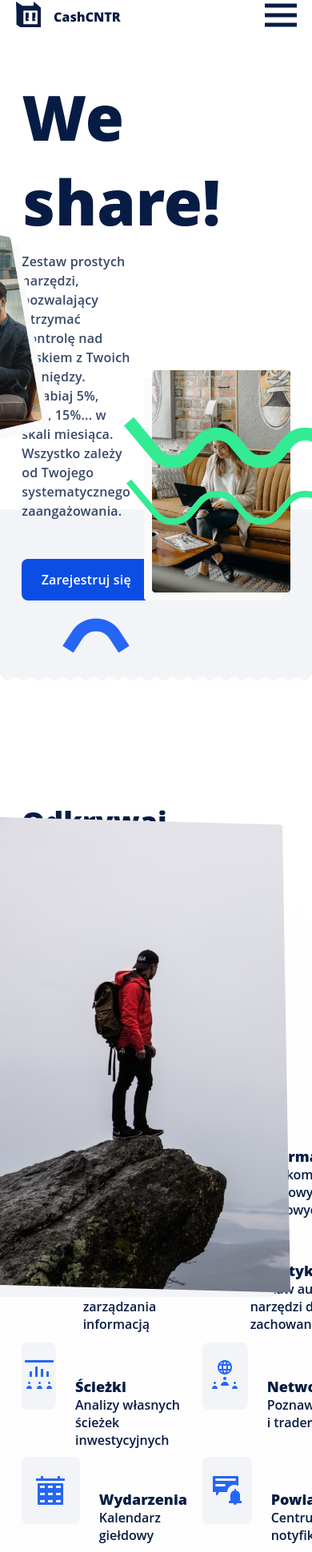
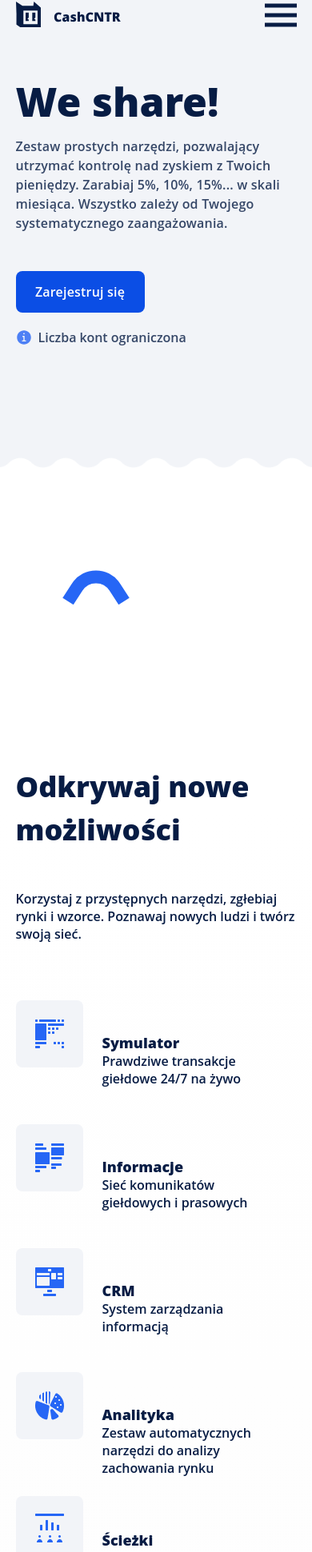
Before and after one commit to lt27037/crm-stanley, a React (Create React App) app: page / in a window 390 px wide. Shown: the part 37-1978 px from the top of the page at 80% size. Built offline with nearby package versions, Linux system fonts and the light colour scheme.

Commit message:
add responsive style to two first section of home

```diff
--- a/src/styles/sections/Crm.scss
+++ b/src/styles/sections/Crm.scss
@@ -168,3 +168,37 @@
     padding: 50px 7%;
   }
 }
+
+@media(max-width: 786px){
+  .crm{
+    padding: 50px 5% 150px 5%;
+    @include elementFlex(column-reverse, flex-end, flex-start);
+    min-height: 170vh;
+    position: relative;
+    &__container{
+      grid-column: initial;
+      grid-row: 1;
+      position: absolute;
+      left: 0;
+      bottom: 20vh;
+    }
+    &__wrapper {
+      grid-column: initial;
+      grid-row: 2;
+      height: 100vh;
+    }
+    &__title{
+      width: 100%;
+    }
+    &__discription{
+      width: 100%;
+    }
+    &__zigzac{
+      bottom: initial;
+      left: initial;
+      top: 0;
+      right: 0;
+      transform: translateY(-150%);
+    }
+  }
+}
--- a/src/styles/sections/Discover.scss
+++ b/src/styles/sections/Discover.scss
@@ -60,3 +60,17 @@
     padding: 150px 7%;
   }
 }
+
+@media(max-width: 786px){
+  .discover{
+    padding: 150px 5%;
+    grid-template-columns: 100%;
+    &__image{
+      display: none;
+    }
+    &__wrapper{
+      grid-template-columns: 100%;
+      row-gap: 24px;
+    }
+  }
+}
--- a/src/styles/sections/Feed.scss
+++ b/src/styles/sections/Feed.scss
@@ -93,6 +93,32 @@
 @media(max-width: 1800px){
   .feed{
     padding-left: 7%;
-    grid-template-columns: 40% 1fr;
   }
 }
+
+@media(max-width: 786px){
+  .feed{
+    padding-left: 0;
+    grid-template-columns: 100%;
+    &__wrapper{
+      padding: 0 5%;
+    }
+    &__card{
+      margin: 0 auto;
+      &__tag,
+      &__button,
+      &__icon{
+        display: none;
+      }
+    }
+    &__container{
+      display: none;
+    }
+    &__elipse{
+      bottom: initial;
+      top: 0;
+      transform: translateY(-100%);
+      z-index: 1;
+    }
+  }
+}
--- a/src/styles/sections/Welcome.scss
+++ b/src/styles/sections/Welcome.scss
@@ -109,3 +109,47 @@
     }
   }
 }
+
+@media(max-width: 786px){
+  .welcome{
+    @include elementFlex(column, flex-start, flex-start);
+    padding: 130px 5% 100px 5%;
+    background-position: top;
+    background-size: 290%;
+    &__info{
+      margin: 20px 0 0 0;
+    }
+    &__container{
+      padding: 0;
+    }
+    &__title{
+      font-size: 50px;
+    }
+    &__photoWrapper{
+      padding: 0;
+      display: none;
+    }
+    &__picture.picture--first{
+      right: 300px;
+      bottom: 152px;
+    }
+    &__picture.picture--second{
+      bottom: 0;
+      right: 0;
+    }
+    &__zigzacs{
+      left: 62%;
+      transform: translateX(-50%);
+      bottom: 80px;
+    }
+    &__arc.arc--bottom{
+      bottom: 50px
+    }
+    &__wrapper{
+      flex-direction: column;
+      justify-content: flex-start;
+      align-items: flex-start;
+      width: 100%;
+    }
+  }
+}
```
